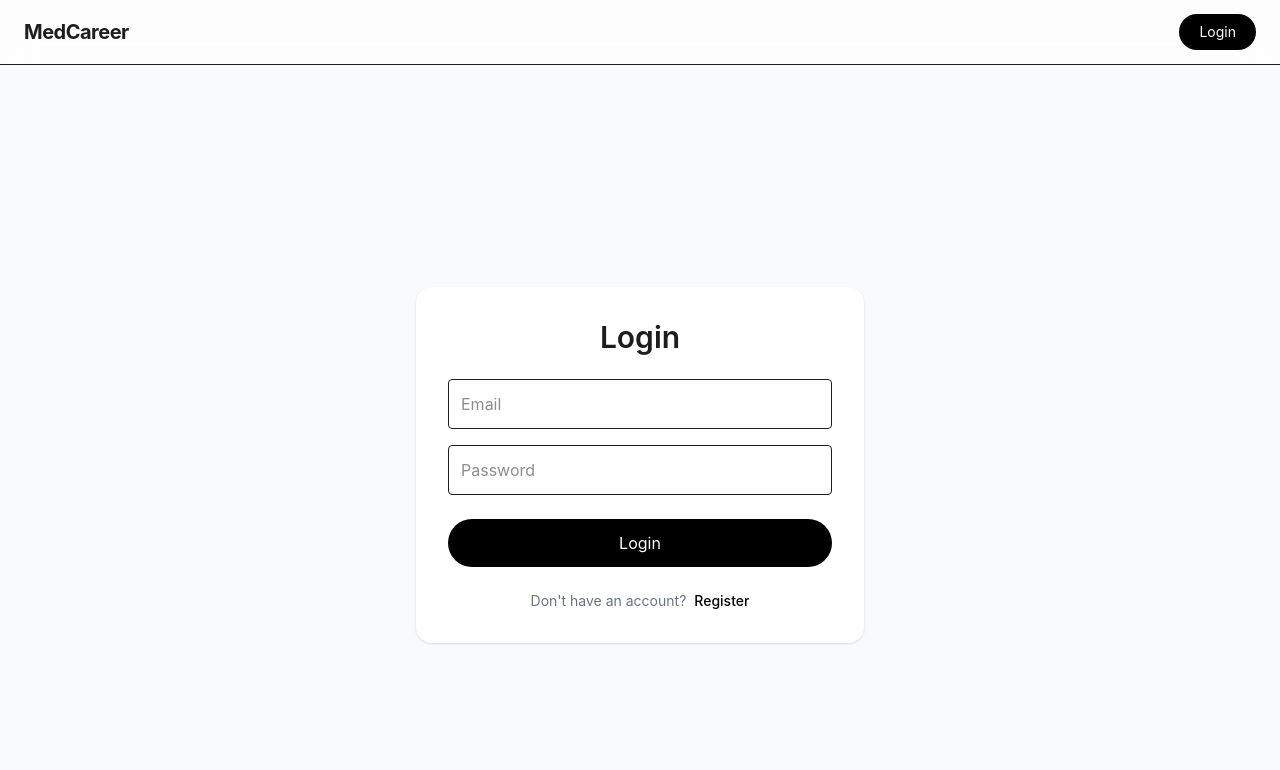
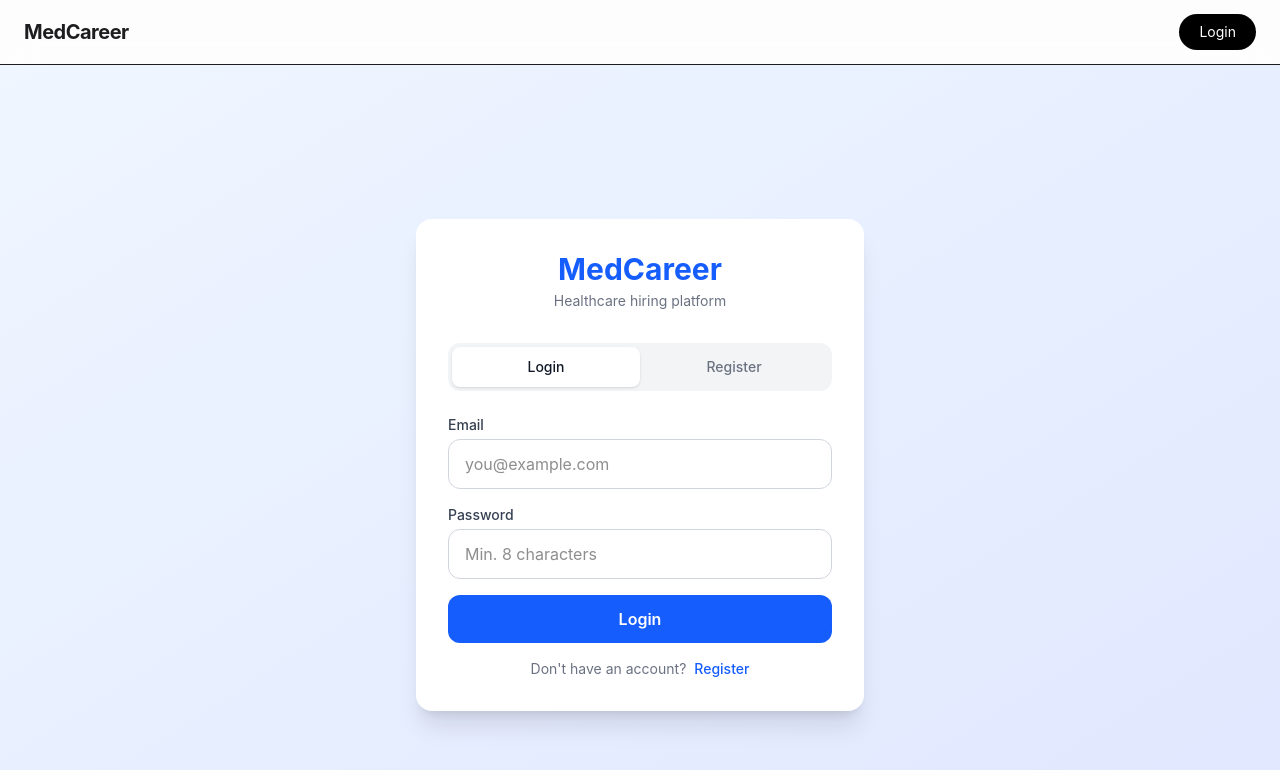
Before and after one commit to rashtravardhana/medpro, a Next.js app: page /auth in a window 1280 px wide. Shown: the top 770 px of the page. Built offline with nearby package versions, Linux system fonts and the light colour scheme; no server answers.

Commit message:
Update page.tsx

```diff
--- a/app/auth/page.tsx
+++ b/app/auth/page.tsx
@@ -1,116 +1,73 @@
-"use client";
+'use client';
 
-import { useState } from "react";
-import { useRouter } from "next/navigation";
-import supabase from "@/lib/supabase";
+import { useState } from 'react';
+import { useRouter } from 'next/navigation';
+import supabase from '@/lib/supabase';
 
 export default function AuthPage() {
-
   const router = useRouter();
-
-  // 🔁 MODE SWITCH
   const [isLogin, setIsLogin] = useState(true);
-
-  // FORM STATE
-  const [name, setName] = useState("");
-  const [role, setRole] = useState("doctor");
-  const [profession, setProfession] = useState("");
-  const [email, setEmail] = useState("");
-  const [password, setPassword] = useState("");
-
-  const [message, setMessage] = useState("");
+  const [name, setName] = useState('');
+  const [role, setRole] = useState('doctor');
+  const [profession, setProfession] = useState('');
+  const [email, setEmail] = useState('');
+  const [password, setPassword] = useState('');
+  const [message, setMessage] = useState('');
   const [loading, setLoading] = useState(false);
 
-  // 🔐 LOGIN
   const handleLogin = async () => {
+    setLoading(true);
+    setMessage('');
 
+    const { data, error } = await supabase.auth.signInWithPassword({ email, password });
+    if (error) { setMessage(error.message); setLoading(false); return; }
+
+    const { data: profile, error: profileError } = await supabase
+      .from('profiles')
+      .select('role')
+      .eq('id', data.user.id)
+      .single();
+
+    if (profileError) { setMessage('Error fetching profile'); setLoading(false); return; }
+
+    const userRole = profile?.role?.toLowerCase().trim();
+    if (userRole === 'admin') router.push('/admin/dashboard');
+    else if (userRole === 'doctor') router.push('/dashboard');
+    else router.push('/jobs');
+
+    setLoading(false);
+  };
+
+  const handleRegister = async () => {
     setLoading(true);
-    setMessage("");
+    setMessage('');
 
-    const { data, error } = await supabase.auth.signInWithPassword({
-      email,
-      password
-    });
-
-    if (error) {
-      setMessage(error.message);
+    if (!name || !email || !password) {
+      setMessage('Please fill all required fields');
       setLoading(false);
       return;
     }
 
-    // 🔹 GET ROLE
-    const { data: profile, error: profileError } = await supabase
-      .from("profiles")
-      .select("role")
-      .eq("id", data.user.id)
-      .single();
-
-    if (profileError) {
-      setMessage("Error fetching user profile");
+    if (role === 'doctor' && !profession) {
+      setMessage('Please select your profession');
       setLoading(false);
       return;
     }
 
-    const role = profile?.role?.toLowerCase().trim();
-
-    // ✅ FIXED REDIRECT
-    if (role === "admin") {
-      router.push("/admin/dashboard");
-    } else if (role === "doctor") {
-      router.push("/dashboard"); // ✅ THIS FIXES YOUR ISSUE
-    } else {
-      router.push("/jobs");
-    }
-
-    setLoading(false);
-  };
-
-  // 📝 REGISTER
-  const handleRegister = async () => {
-
-    setLoading(true);
-    setMessage("");
-
-    if (!name || !email || !password) {
-      setMessage("Please fill all required fields");
-      setLoading(false);
-      return;
-    }
-
-    if (role === "doctor" && !profession) {
-      setMessage("Please select profession");
-      setLoading(false);
-      return;
-    }
-
-    // 🔥 SIGN UP
-    const { data, error } = await supabase.auth.signUp({
-      email,
-      password
-    });
-
-    if (error) {
-      setMessage(error.message);
-      setLoading(false);
-      return;
-    }
+    const { data, error } = await supabase.auth.signUp({ email, password });
+    if (error) { setMessage(error.message); setLoading(false); return; }
 
     if (data.user) {
-      // SAVE PROFILE
-      const { error: insertError } = await supabase.from("profiles").insert({
+      const { error: insertError } = await supabase.from('profiles').insert({
         id: data.user.id,
         name,
         role: role.toLowerCase().trim(),
-        profession: role === "doctor" ? profession : null
+        profession: role === 'doctor' ? profession : null,
       });
 
-      if (insertError) {
-        setMessage(insertError.message);
-        setLoading(false);
-        return;
-      }
+      if (insertError) { setMessage(insertError.message); setLoading(false); return; }
 
-      setMessage("✅ Registered successfully. Please login.");
+      setMessage('✅ Registered successfully! Please login.');
       setIsLogin(true);
     }
 
@@ -118,39 +75,65 @@ export default function AuthPage() {
   };
 
   return (
-    <div className="min-h-screen flex items-center justify-center bg-gray-50">
+    <div className="min-h-screen bg-gradient-to-br from-blue-50 to-indigo-100 flex items-center justify-center p-4">
+      <div className="bg-white rounded-2xl shadow-xl w-full max-w-md p-8">
 
-      <div className="w-full max-w-md bg-white p-8 rounded-2xl shadow">
+        {/* Header */}
+        <div className="text-center mb-8">
+          <h1 className="text-3xl font-bold text-blue-600 mb-1">MedCareer</h1>
+          <p className="text-gray-500 text-sm">Healthcare hiring platform</p>
+        </div>
 
-        <h1 className="text-3xl font-semibold mb-6 text-center">
-          {isLogin ? "Login" : "Register"}
-        </h1>
+        {/* Toggle */}
+        <div className="flex bg-gray-100 rounded-xl p-1 mb-6">
+          <button
+            onClick={() => setIsLogin(true)}
+            className={`flex-1 py-2.5 text-sm font-medium rounded-lg transition ${isLogin ? 'bg-white shadow text-gray-900' : 'text-gray-500'}`}
+          >
+            Login
+          </button>
+          <button
+            onClick={() => setIsLogin(false)}
+            className={`flex-1 py-2.5 text-sm font-medium rounded-lg transition ${!isLogin ? 'bg-white shadow text-gray-900' : 'text-gray-500'}`}
+          >
+            Register
+          </button>
+        </div>
 
-        {/* 📝 REGISTER ONLY */}
+        <div className="space-y-4">
+          {/* Register Only Fields */}
           {!isLogin && (
             <>
+              <div>
+                <label className="block text-sm font-medium text-gray-700 mb-1">Full Name</label>
                 <input
                   type="text"
-              placeholder="Full Name"
-              className="w-full border p-3 rounded mb-4"
+                  placeholder="Dr. John Smith"
                   value={name}
                   onChange={(e) => setName(e.target.value)}
+                  className="w-full px-4 py-3 border border-gray-300 rounded-xl focus:ring-2 focus:ring-blue-500 focus:border-transparent outline-none"
                 />
+              </div>
 
+              <div>
+                <label className="block text-sm font-medium text-gray-700 mb-1">I am a</label>
                 <select
-              className="w-full border p-3 rounded mb-4"
                   value={role}
                   onChange={(e) => setRole(e.target.value)}
+                  className="w-full px-4 py-3 border border-gray-300 rounded-xl focus:ring-2 focus:ring-blue-500 focus:border-transparent outline-none bg-white"
                 >
-              <option value="doctor">Doctor</option>
-              <option value="admin">Hospital Admin</option>
+                  <option value="doctor">Doctor / Healthcare Professional</option>
+                  <option value="admin">Hospital / Recruiter</option>
                 </select>
+              </div>
 
-            {role === "doctor" && (
+              {role === 'doctor' && (
+                <div>
+                  <label className="block text-sm font-medium text-gray-700 mb-1">Profession</label>
                   <select
-                className="w-full border p-3 rounded mb-4"
                     value={profession}
                     onChange={(e) => setProfession(e.target.value)}
+                    className="w-full px-4 py-3 border border-gray-300 rounded-xl focus:ring-2 focus:ring-blue-500 focus:border-transparent outline-none bg-white"
                   >
                     <option value="">Select Profession</option>
                     <option value="MBBS">MBBS</option>
@@ -159,67 +142,62 @@ export default function AuthPage() {
                     <option value="BHMS">BHMS</option>
                     <option value="Nursing">Nursing</option>
                   </select>
+                </div>
               )}
             </>
           )}
 
-        {/* 🔐 COMMON FIELDS */}
+          {/* Common Fields */}
+          <div>
+            <label className="block text-sm font-medium text-gray-700 mb-1">Email</label>
             <input
               type="email"
-          placeholder="Email"
-          className="w-full border p-3 rounded mb-4"
+              placeholder="you@example.com"
               value={email}
               onChange={(e) => setEmail(e.target.value)}
+              className="w-full px-4 py-3 border border-gray-300 rounded-xl focus:ring-2 focus:ring-blue-500 focus:border-transparent outline-none"
             />
+          </div>
 
+          <div>
+            <label className="block text-sm font-medium text-gray-700 mb-1">Password</label>
             <input
               type="password"
-          placeholder="Password"
-          className="w-full border p-3 rounded mb-6"
+              placeholder="Min. 8 characters"
               value={password}
               onChange={(e) => setPassword(e.target.value)}
+              className="w-full px-4 py-3 border border-gray-300 rounded-xl focus:ring-2 focus:ring-blue-500 focus:border-transparent outline-none"
             />
+          </div>
 
-        {/* 🔘 BUTTON */}
-        {isLogin ? (
-          <button
-            onClick={handleLogin}
-            className="w-full bg-black text-white py-3 rounded-full"
-            disabled={loading}
-          >
-            {loading ? "Logging in..." : "Login"}
-          </button>
-        ) : (
-          <button
-            onClick={handleRegister}
-            className="w-full bg-black text-white py-3 rounded-full"
-            disabled={loading}
-          >
-            {loading ? "Registering..." : "Register"}
-          </button>
+          {/* Error / Success Message */}
+          {message && (
+            <div className={`text-sm px-4 py-3 rounded-xl border ${message.startsWith('✅') ? 'bg-green-50 border-green-200 text-green-700' : 'bg-red-50 border-red-200 text-red-600'}`}>
+              {message}
+            </div>
           )}
 
-        {/* 🔁 SWITCH */}
-        <p className="mt-6 text-center text-sm text-gray-500">
-          {isLogin ? "Don't have an account?" : "Already have an account?"}
+          {/* Submit Button */}
+          <button
+            onClick={isLogin ? handleLogin : handleRegister}
+            disabled={loading}
+            className="w-full bg-blue-600 text-white py-3 rounded-xl font-semibold hover:bg-blue-700 transition disabled:opacity-60 disabled:cursor-not-allowed"
+          >
+            {loading ? 'Please wait...' : isLogin ? 'Login' : 'Create Account'}
+          </button>
 
+          {/* Switch Mode */}
+          <p className="text-center text-sm text-gray-500">
+            {isLogin ? "Don't have an account?" : 'Already have an account?'}
             <button
               onClick={() => setIsLogin(!isLogin)}
-            className="ml-2 text-black font-medium"
+              className="ml-2 text-blue-600 font-medium hover:underline"
             >
-            {isLogin ? "Register" : "Login"}
+              {isLogin ? 'Register' : 'Login'}
             </button>
           </p>
-
-        {/* ❗ MESSAGE */}
-        {message && (
-          <p className="mt-4 text-center text-red-500">
-            {message}
-          </p>
-        )}
-
         </div>
-
+      </div>
     </div>
   );
 }
```
Lines whose indentation alone changed are shown as unchanged.
